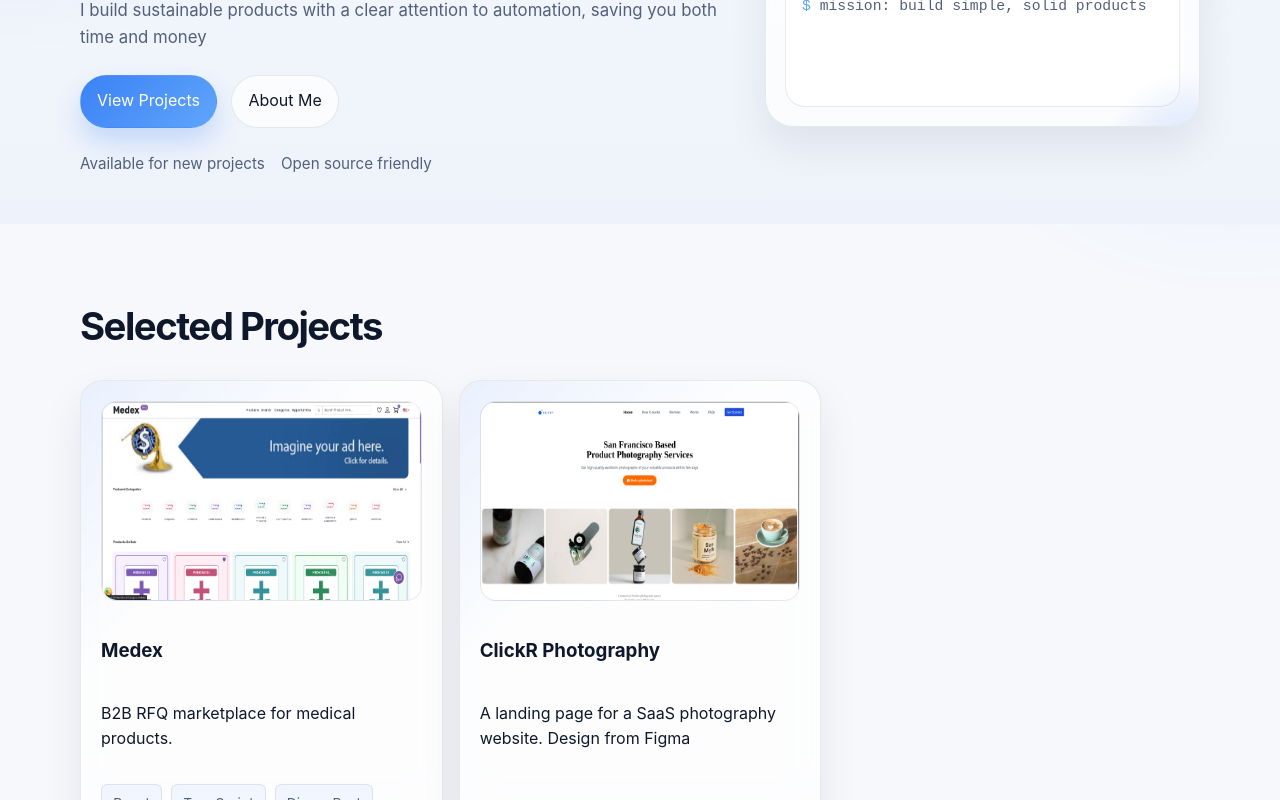
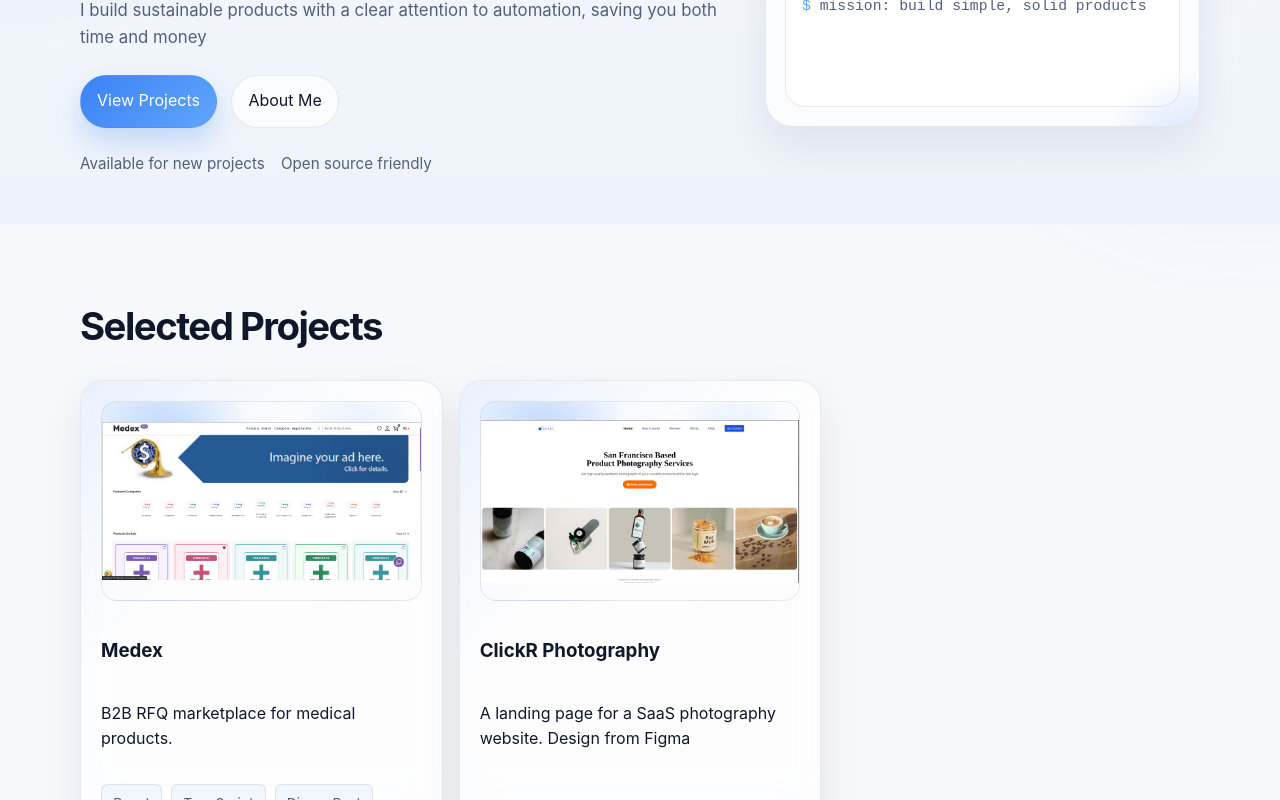
Before and after one commit to Spounka/portfolio-react, a React (Vite) app: page / in a window 1280 px wide. Shown: the part 445-1245 px from the top of the page. Built offline with nearby package versions, Linux system fonts and the light colour scheme.

Commit message:
fix: make ProjectCard thumbnail contained and not stretched

```diff
--- a/src/components/ProjectCard.tsx
+++ b/src/components/ProjectCard.tsx
@@ -16,7 +16,10 @@ export function ProjectCard({
         className="card fade-up"
       >
         <div className="project-thumb">
-          <img style={{ width: "100%", height: "100%" }} src={img} />
+          <img
+            style={{ width: "100%", height: "100%", objectFit: "contain" }}
+            src={img}
+          />
         </div>
         <h3>{projectTitle}</h3>
         <p style={{ flex: 1, alignSelf: "flex-start" }}>{projectDescription}</p>
```
